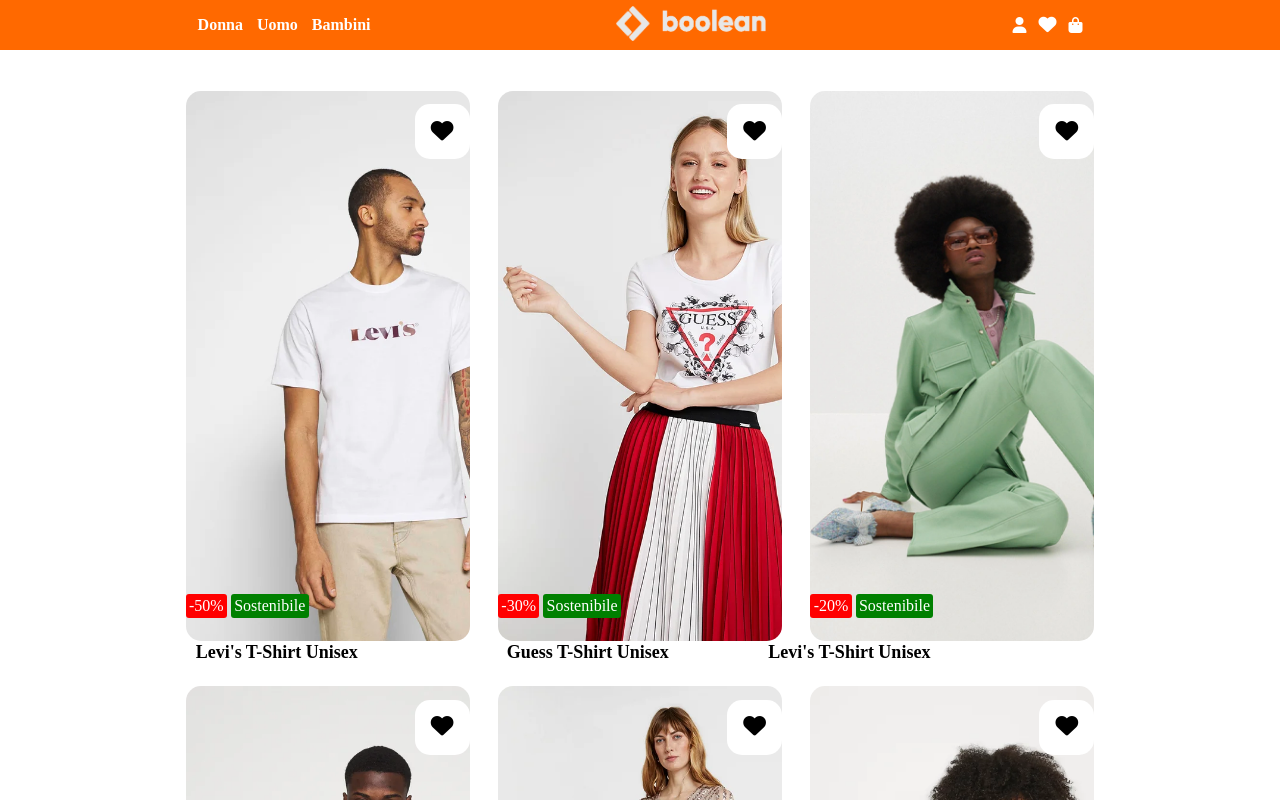
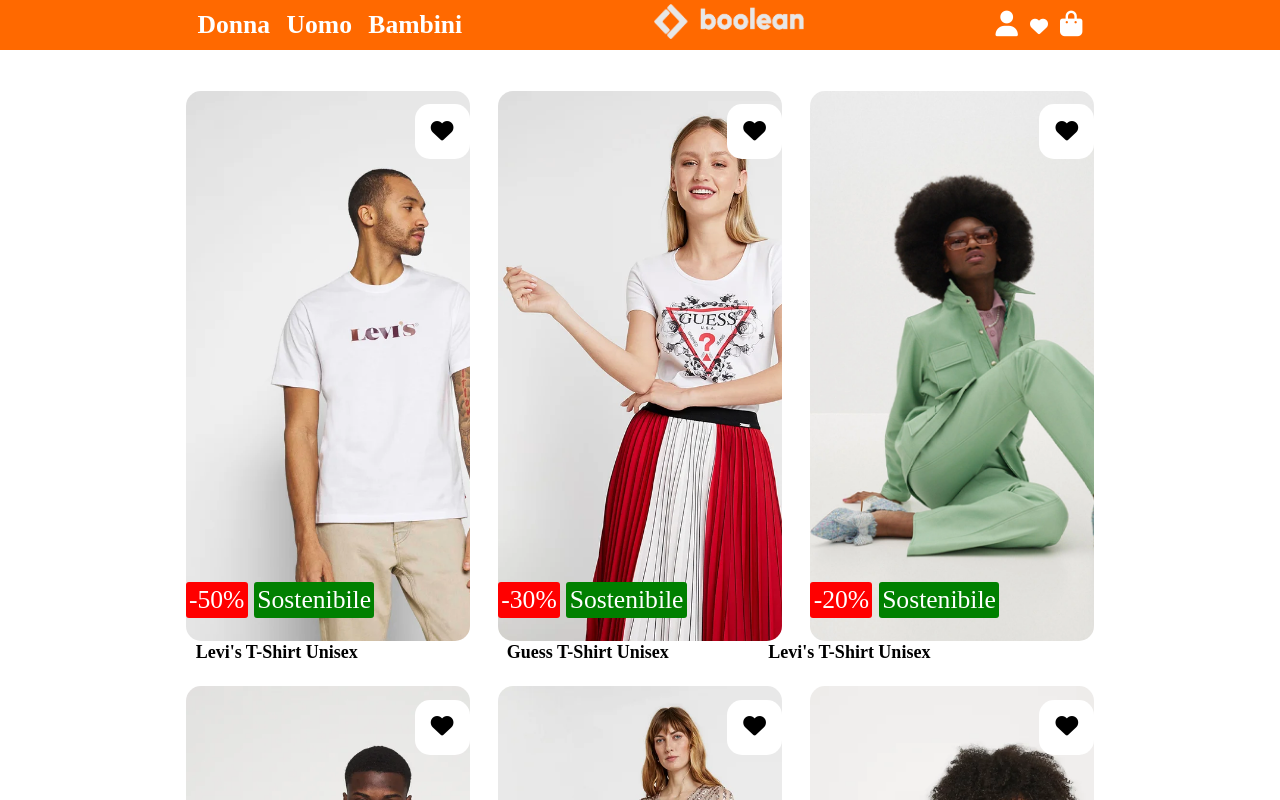
Before and after one commit to MarmottaTuonante/html-css-boolando, a plain HTML site: page index.html in a window 1280 px wide. Shown: the top 800 px of the page. Drawn offline with Linux system fonts and the light colour scheme.

Commit message:
Added Quieries

```diff
--- a/style.css
+++ b/style.css
@@ -3,6 +3,36 @@
   box-sizing: border-box;
   padding: 0;
   margin: 0;
+  @media (max-width: 640px)
+
+  {
+
+    body {font-size:1.3rem;}
+
+  }
+
+  @media (min-width: 641px)
+
+  {
+
+    body {font-size:1.2rem;}
+
+  }
+
+  @media (min-width:960px)
+
+  {
+
+    body {font-size:1.4rem;}
+
+  }
+
+  @media (min-width:1100px)
+
+  {
+
+    body {font-size:1.6rem;}
+
   }
 
   /* Common */
```
Also changed, not shown: index.html (indentation only). Lines whose indentation alone changed are shown as unchanged.
